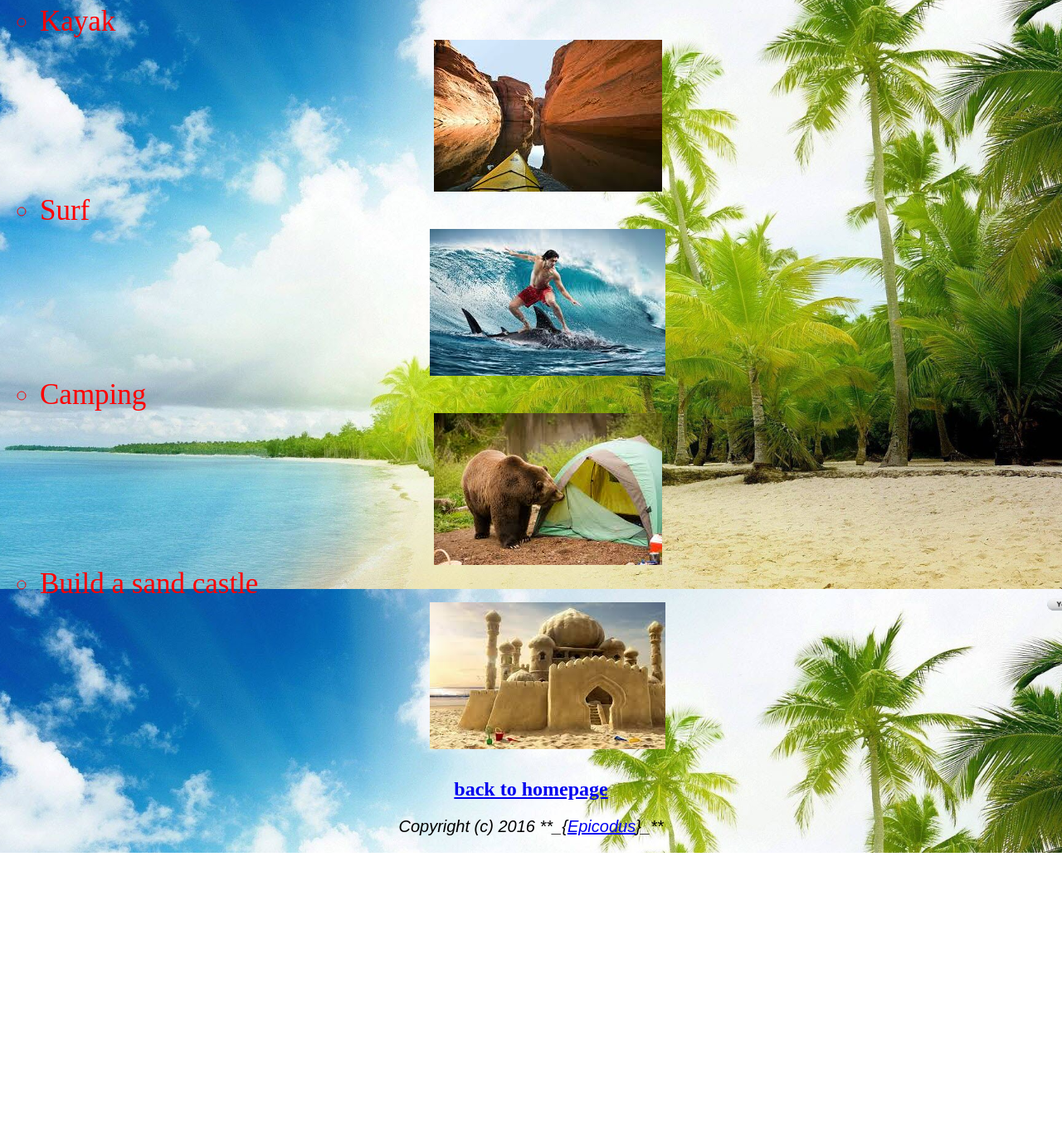
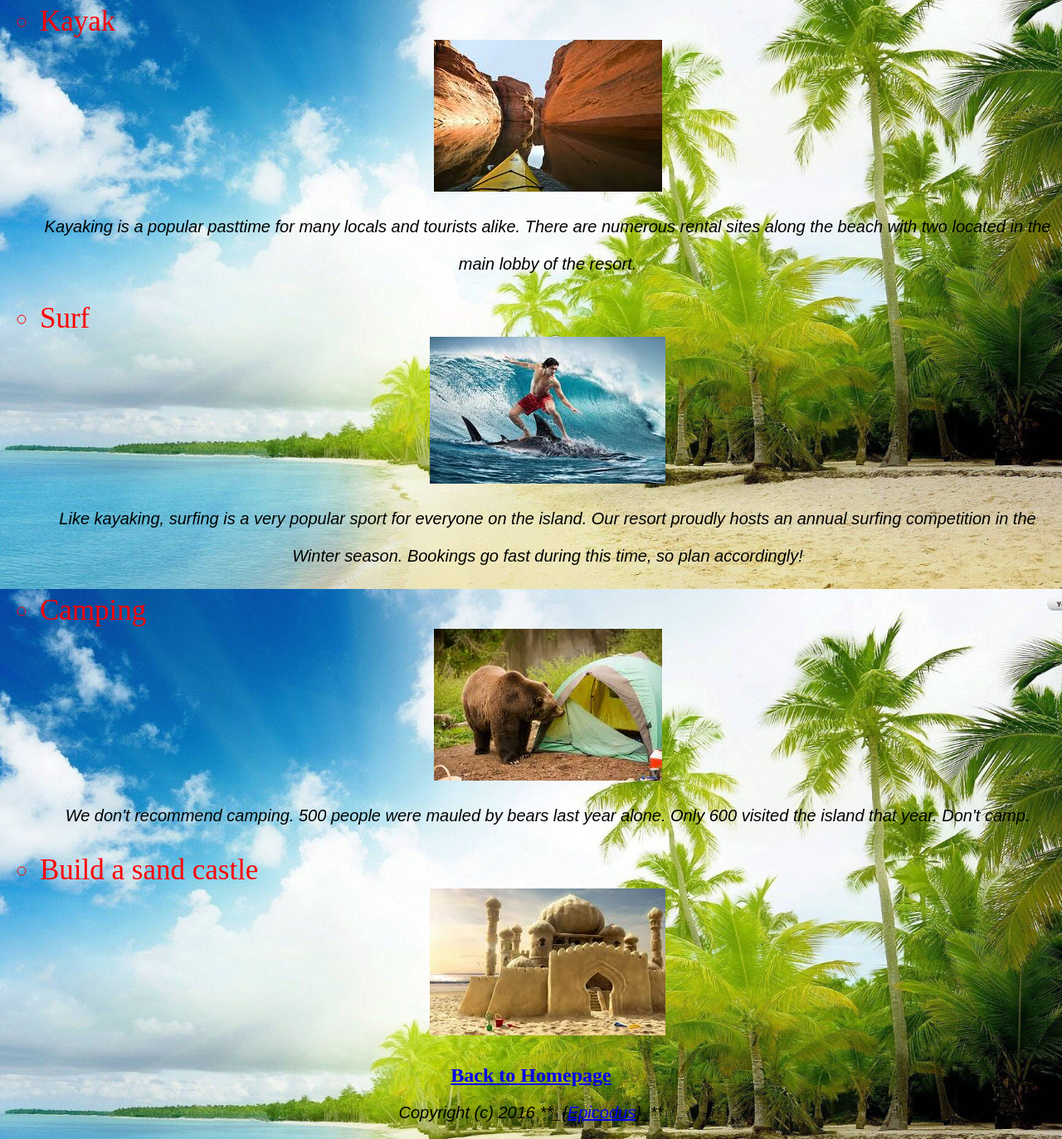
Before and after one commit to droycho/island-resort, a plain HTML site: page activities.html in a window 1280 px wide. Shown: the part 90-1463 px from the top of the page at 83% size. Before the commit the page ends 1118 px from the top, so only its background shows below. Drawn offline with Linux system fonts and the light colour scheme.

Commit message:
Cloned git to home comp, added some text to pages.

```diff
--- a/activities.html
+++ b/activities.html
@@ -9,14 +9,22 @@
       <ul>
         <li>Kayak</li>
           <img src="images/kayak.jpeg" alt="kayaking">
+          <p>Kayaking is a popular pasttime for many locals and tourists alike. There are
+          numerous rental sites along the beach with two located in the main lobby of the
+          resort.</p>
         <li>Surf</li>
           <img src="images/surfing.jpeg" alt="surfing">
+          <p>Like kayaking, surfing is a very popular sport for everyone on the island. Our
+          resort proudly hosts an annual surfing competition in the Winter season. Bookings
+          go fast during this time, so plan accordingly!</p>
         <li>Camping</li>
           <img src="images/camping.jpeg" alt="camping">
+          <p>We don't recommend camping. 500 people were mauled by bears last year alone.
+          Only 600 visited the island that year. Don't camp.</p>
         <li>Build a sand castle</li>
           <img src="images/sand_palace.jpeg" alt="Better than just a castle">
       </ul>
-    <h2><a href="index.html">back to homepage</a></h2>
+    <h2><a href="index.html">Back to Homepage</a></h2>
     <p>Copyright (c) 2016 **_{<a href="http://www.epicodus.com">Epicodus</a>}_**</p>
   </body>
 </html>
```
Also changed, not shown: accommodations.html (+1 -1 lines), pictures.html (+1 -1 lines), travel.html (+1 -1 lines).
